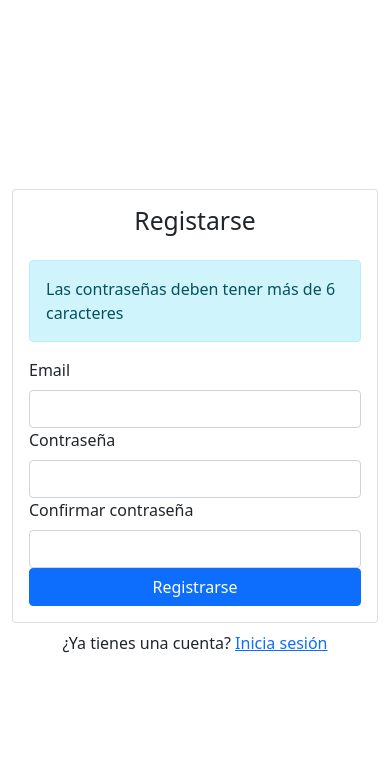
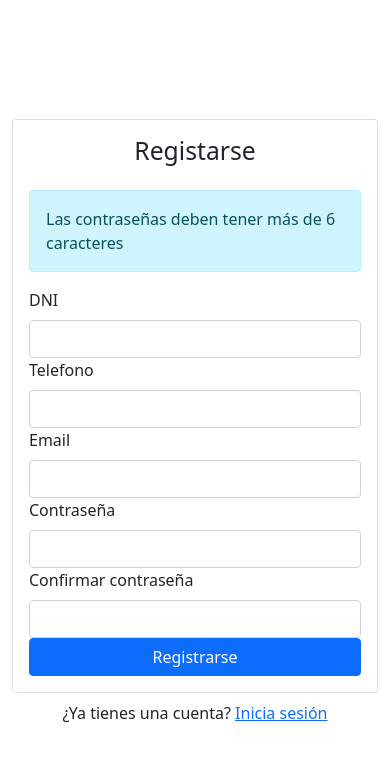
Before and after one commit to ipenywis/modern-react-login, a React (Create React App) app: page /signup in a window 390 px wide. Shown: the top 762 px of the page. Built offline with nearby package versions, Linux system fonts and the light colour scheme; no server answers.

Commit message:
added dni and phone to sign up page

```diff
--- a/src/components/Signup.js
+++ b/src/components/Signup.js
@@ -40,6 +40,14 @@ export default function Signup() {
                     {info && <Alert variant="info">Las contraseñas deben tener más de 6 caracteres</Alert>}
                     {error && <Alert variant="danger">{error}</Alert>}
                    <Form onSubmit={handleSubmit}>
+                       <Form.Group id="dni">
+                           <Form.Label>DNI</Form.Label>
+                           <Form.Control type="text" />
+                       </Form.Group>
+                       <Form.Group id="phone">
+                           <Form.Label>Telefono</Form.Label>
+                           <Form.Control type="text" />
+                       </Form.Group>
                        <Form.Group id="email">
                            <Form.Label>Email</Form.Label>
                            <Form.Control type="email" ref={emailRef} required />
```
Also changed, not shown: 1 other file (tests, documents, lock files or other folders).
